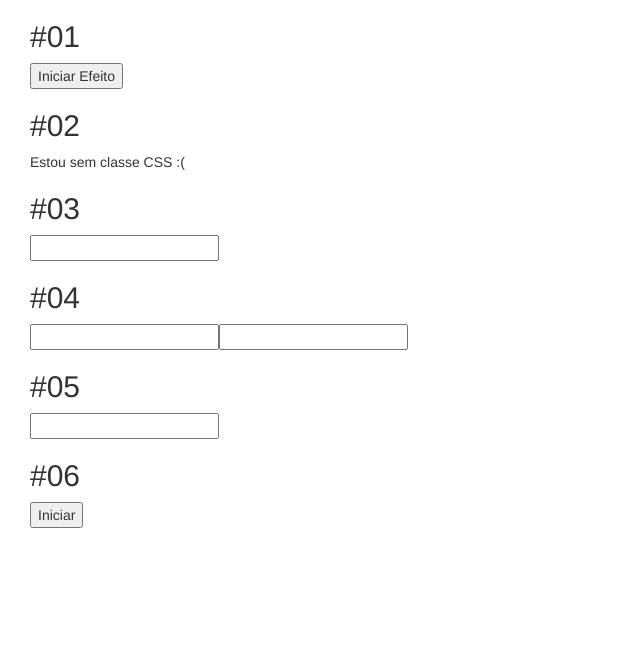
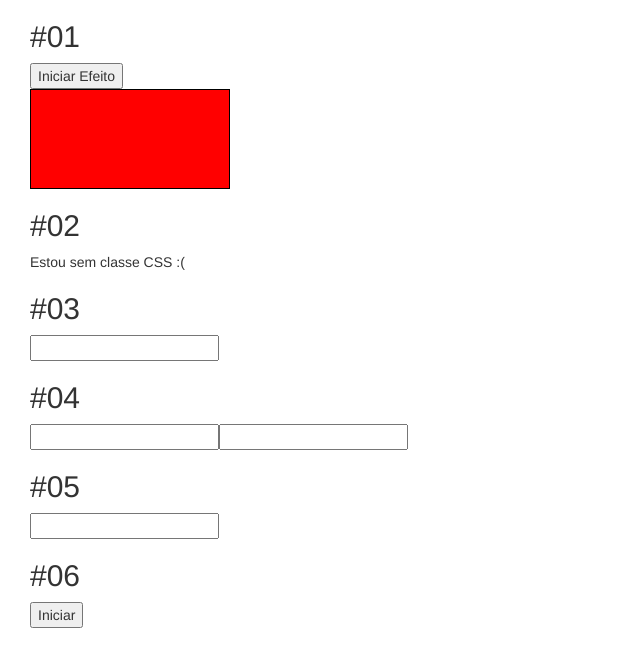
Before and after one commit to CharlesEduardoSCBR/VUEJS2LEARN, a Vue app: page / in a window 1280 px wide. Shown: the top 666 px of the page, without its empty margins (0-640 px from the left). Built offline with nearby package versions, Linux system fonts and the light colour scheme.

Commit message:
CSS estilo desafio 4.1

```diff
--- a/src/components/Desafio4.vue
+++ b/src/components/Desafio4.vue
@@ -7,7 +7,7 @@
         <h2>#01</h2>
         <div>
             <button @click="iniciarEfeito">Iniciar Efeito</button>
-            <div id="efeito"></div>
+            <div id="efeito" :class="classeIniciarEfeito"></div>
         </div>
 
         <!-- 2) Crie duas classes CSS e associe a div usando a
@@ -44,7 +44,7 @@
         e binding de estilo. -->
         <h2>#06</h2>
         <div>
-            <button @click="iniciarProgresso">Iniciar</button>
+            <button>Iniciar</button>
             <div></div>
         </div>
     </div>
@@ -52,10 +52,40 @@
 
 <script>
 export default {
+    name : 'desafio4',
+
+    data() {
+        return {
+                classeIniciarEfeito : 'destaque',
+            }
+    },
+
+    methods: {
+        iniciarEfeito() {
+            setInterval(() => {
+                this.classeIniciarEfeito = (this.classeIniciarEfeito == 'destaque' ? 'encolher' : 'destaque');
+            }, 1000);
+        },
+    }
+
 
 }
 </script>
 
 <style>
+#efeito {
+	width: 100px;
+	height: 100px;
+	border: 1px solid black;
+}
 
+.destaque {
+	background-color: red;
+	width: 200px !important;
+}
+
+.encolher {
+	background-color: gray;
+	width: 50px !important;
+}
 </style>
```
